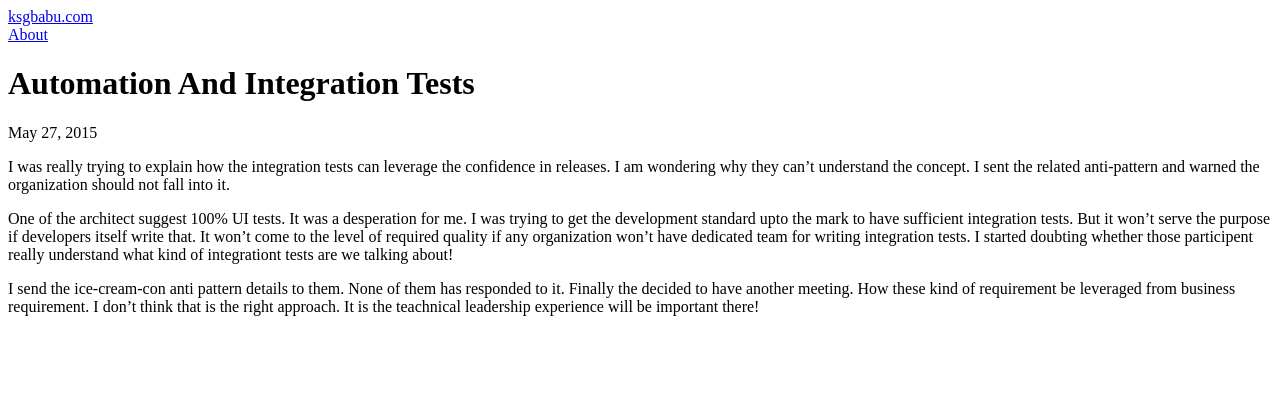
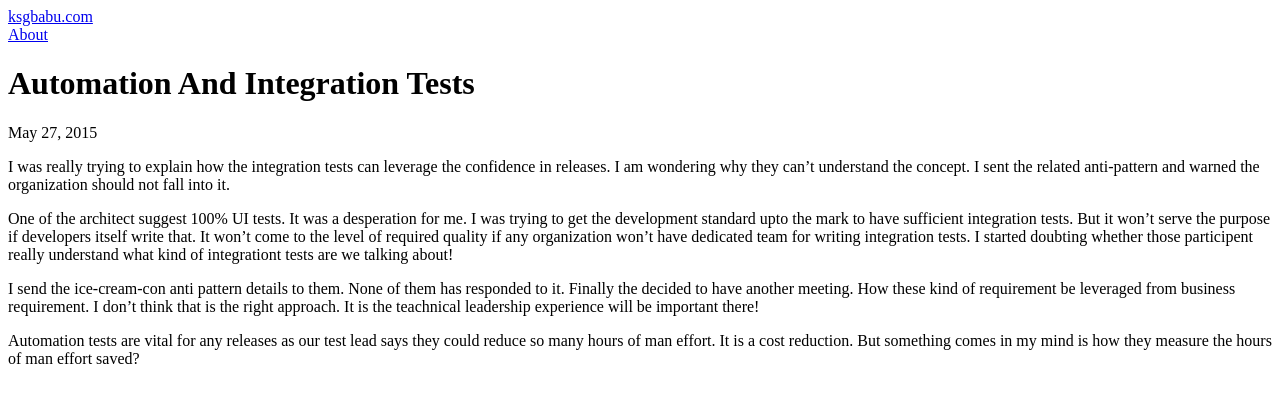
Before and after one commit to ksgbabu/ksgbabu.github.io, a Jekyll site: the page built from _posts/2015-05-27-Automation-and-integration-tests.markdown, in a window 1280 px wide. Shown: the top 403 px of the page. Built offline with Jekyll 4.4.1, drawn with Linux system fonts in a browser that asks for light colours.

Commit message:
Commit the changes in automation related

```diff
--- a/_posts/2015-05-27-Automation-and-integration-tests.md
+++ b/_posts/2015-05-27-Automation-and-integration-tests.markdown
@@ -7,3 +7,5 @@ I was really trying to explain how the integration tests can leverage the confid
 One of the architect suggest 100% UI tests.  It was a desperation for me.  I was trying to get the development standard upto the mark to have sufficient integration tests.  But it won't serve the purpose if developers itself write that.  It won't come to the level of required quality if any organization won't have dedicated team for writing integration tests.  I started doubting whether those participent really understand what kind of integrationt tests are we talking about!
 
 I send the ice-cream-con anti pattern details to them.  None of them has responded to it.  Finally the decided to have another meeting.  How these kind of requirement be leveraged from business requirement.  I don't think that is the right approach.  It is the teachnical leadership experience will be important there!
+
+Automation tests are vital for any releases as our test lead says they could reduce so many hours of man effort. It is a cost reduction.  But something comes in my mind is how they measure the hours of man effort saved?
```
